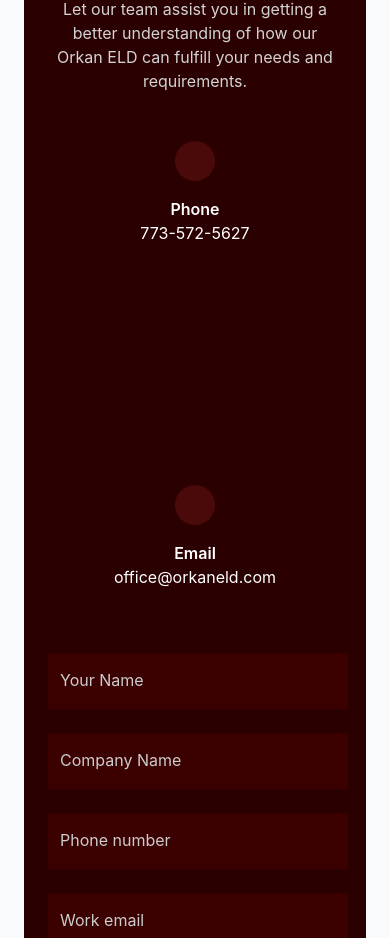
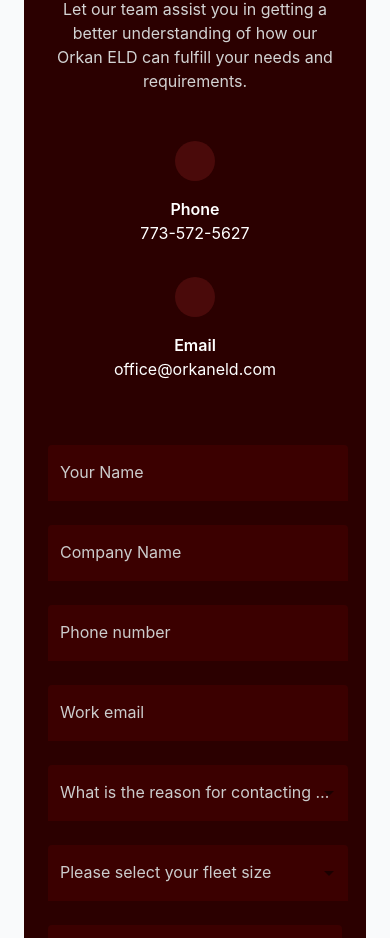
Before and after one commit to aijant/orkan-site, a React (Create React App) app: page / in a window 390 px wide. Shown: the part 6651-7589 px from the top of the page. Built offline with nearby package versions, Linux system fonts and the light colour scheme; some icons are missing.

Commit message:
Add: mobile

```diff
--- a/src/pages/Contact.tsx
+++ b/src/pages/Contact.tsx
@@ -74,10 +74,10 @@
         sx={{
           display: "flex",
           justifyContent: "center",
-          gap: 30,
+          gap: { xs: 4, sm: 30 },
           mb: 8,
           flexWrap: "wrap",
-          textAlign: "center",
+          textAlign: "center"
         }}
       >
         <Box>
--- a/src/pages/SubscriptionPlans.tsx
+++ b/src/pages/SubscriptionPlans.tsx
@@ -233,7 +233,7 @@
           What is the reason for contacting us?
         </Typography>
 
-        <Box sx={{ display: "flex", gap: 3, mb: 1 }}>
+        <Box sx={{ display: { xs: 'block', sm: 'flex' }, gap: 3, mb: 1 }}>
           <FormControlLabel
             control={
               <Checkbox
```
